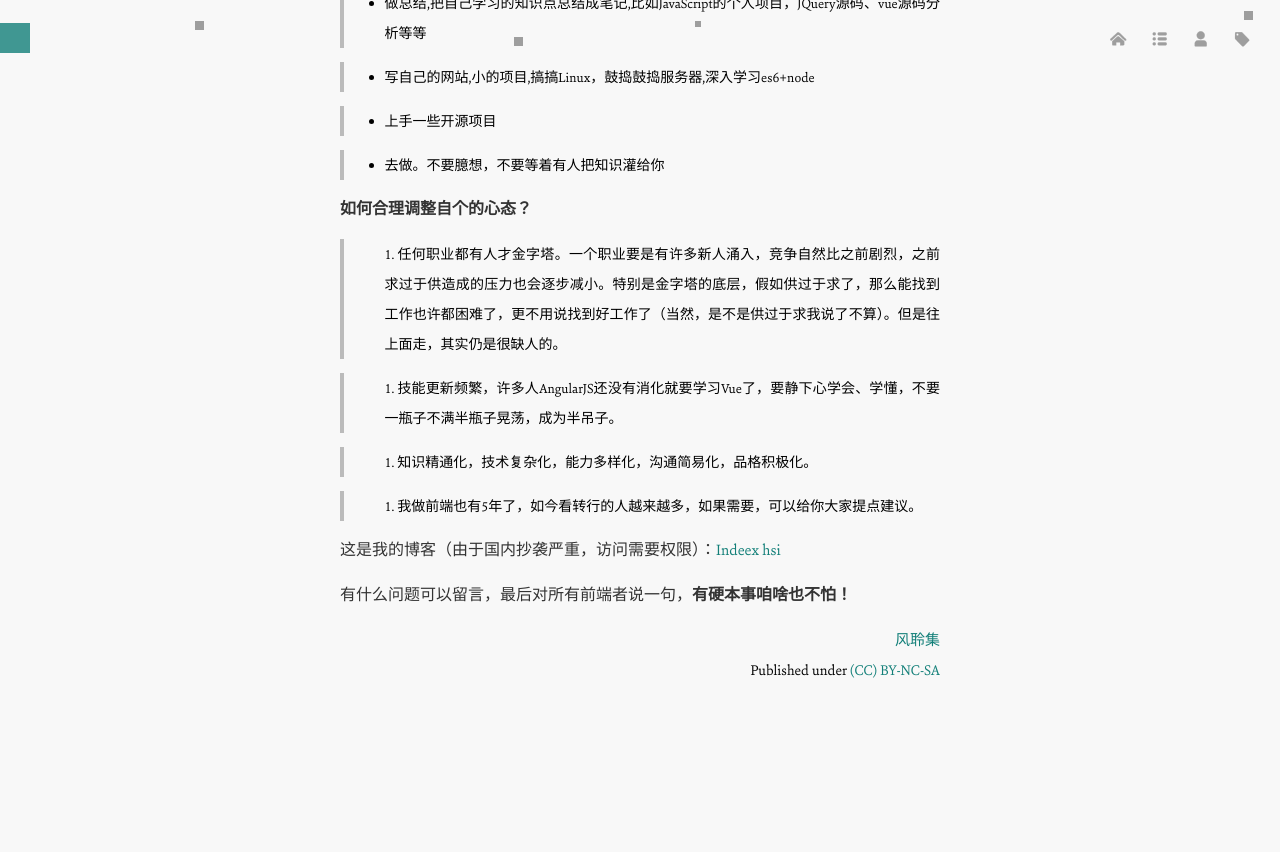
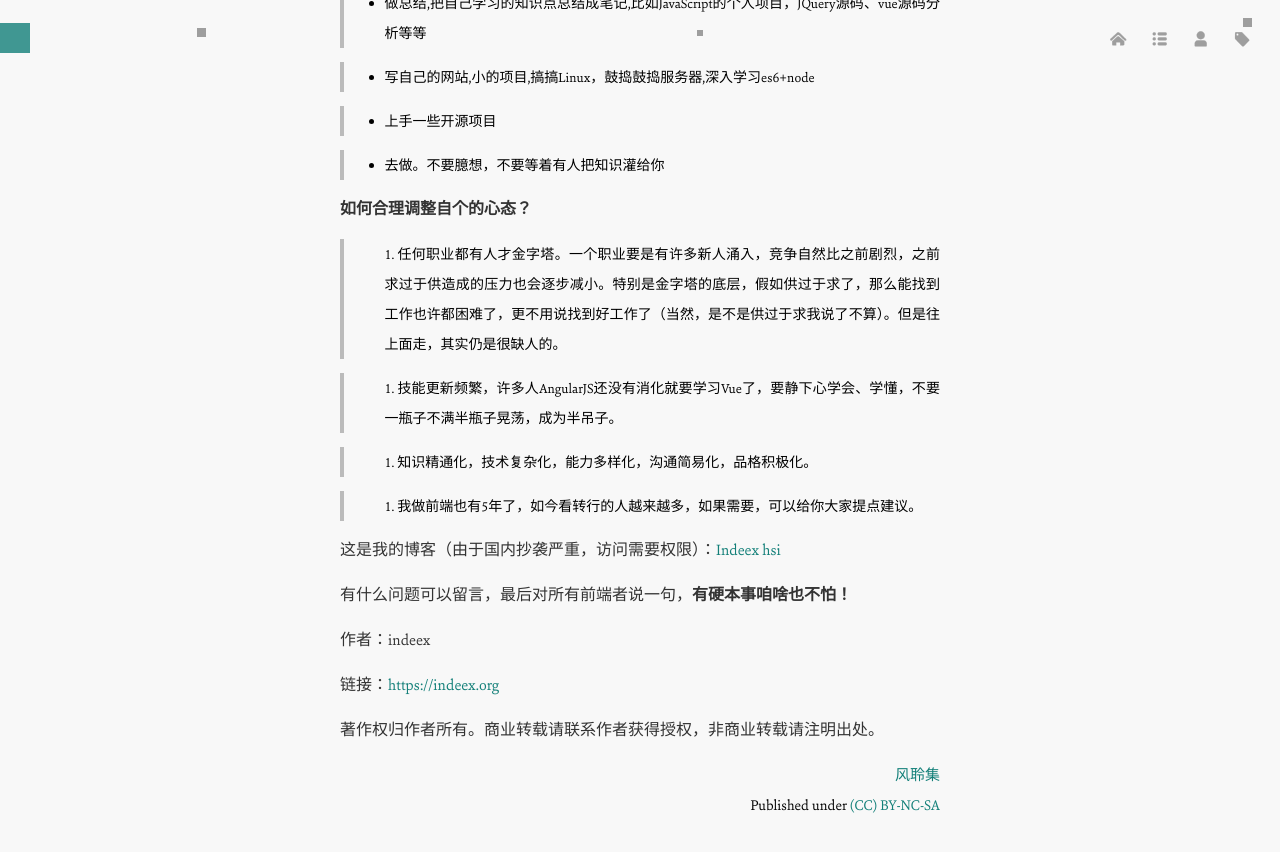
Before and after one commit to imisslovelove/cn, a Jekyll site: the page built from _posts/2016-05-09-web-jobs.md, in a window 1280 px wide and 900 px high, scrolled down 3537 px. Shown: the top 852 px of the window. Built offline with Jekyll 4.4.1, drawn with Linux system fonts in a browser that asks for light colours; Markdown is read by kramdown in place of the engine named in the settings; before the commit the page ends 4302 px from its top, so only the background shows below that; some of the changed lines change nothing that is shown; grey boxes are pictures that could not be loaded.

Commit message:
Update 2016-05-09-web-jobs.md

```diff
--- a/_posts/2016-05-09-web-jobs.md
+++ b/_posts/2016-05-09-web-jobs.md
@@ -1,7 +1,7 @@
 ---
 layout: post
 title: 我什么都不会，前端好找工作吗？
-logo: http://image18.poco.cn/mypoco/myphoto/20170329/12/17898075620170329120640032.png
+logo: https://image18.poco.cn/mypoco/myphoto/20170329/12/17898075620170329120640032.png
 categories:
 - Emotion
 - literature
@@ -13,7 +13,7 @@ tags:
 
 
 
-　　　　　![WEB前端-我什么都不会，前端好找工作吗？](http://image18.poco.cn/mypoco/myphoto/20170329/12/17898075620170329121503094.jpg)
+　　　　　![WEB前端-我什么都不会，前端好找工作吗？](https://image18.poco.cn/mypoco/myphoto/20170329/12/17898075620170329121503094.jpg)
 
 
 
@@ -216,7 +216,7 @@ tags:
 
 
 
-这是我的博客（由于国内抄袭严重，访问需要权限）：<a href="http://www.indeex.cc">Indeex hsi</a>
+这是我的博客（由于国内抄袭严重，访问需要权限）：<a href="https://www.indeex.cc">Indeex hsi</a>
 
 
 
@@ -228,5 +228,13 @@ tags:
 
 
 
+作者：indeex
+
+链接：[https://indeex.org](https://indeex.org/)
+
+著作权归作者所有。商业转载请联系作者获得授权，非商业转载请注明出处。
+
+
+
 
 ---------------
```
